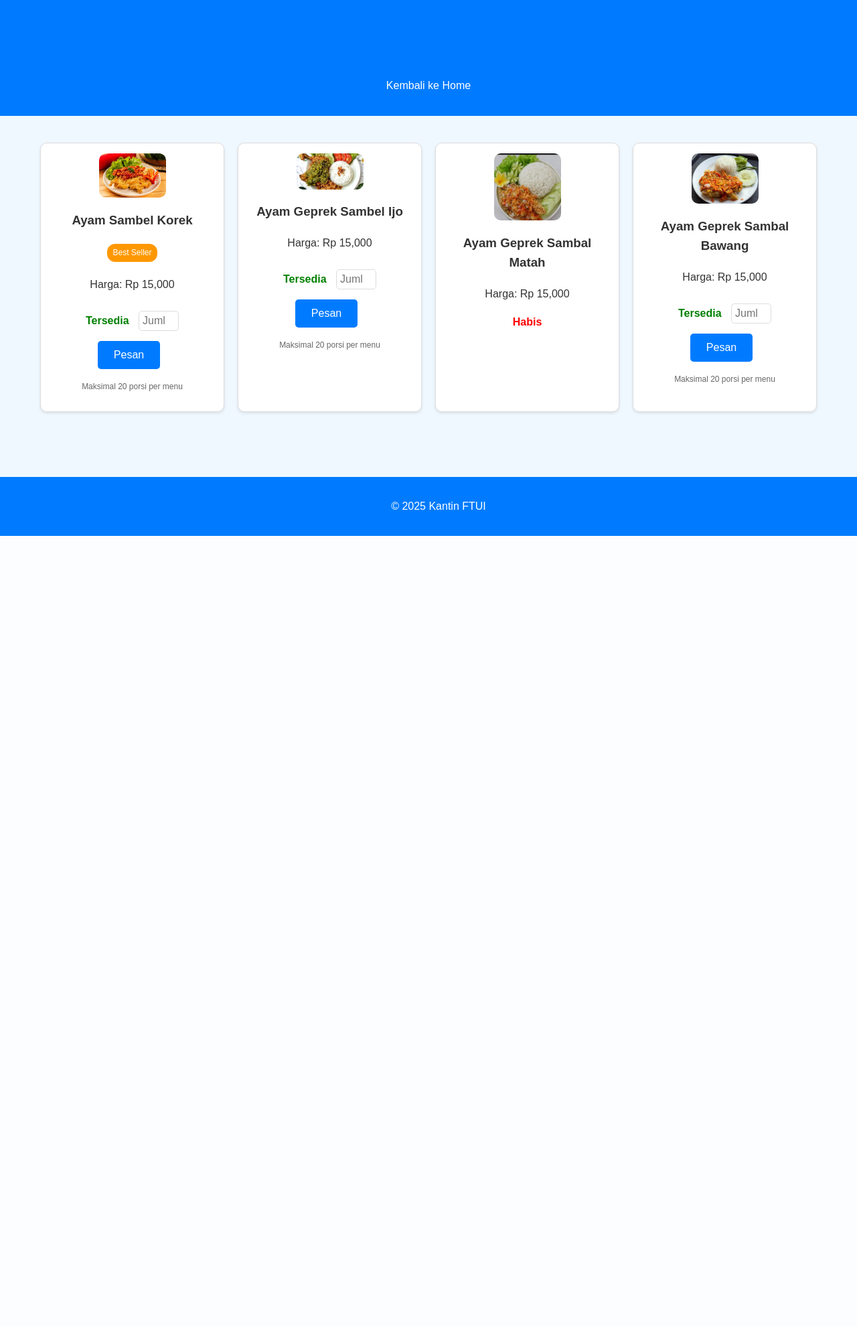
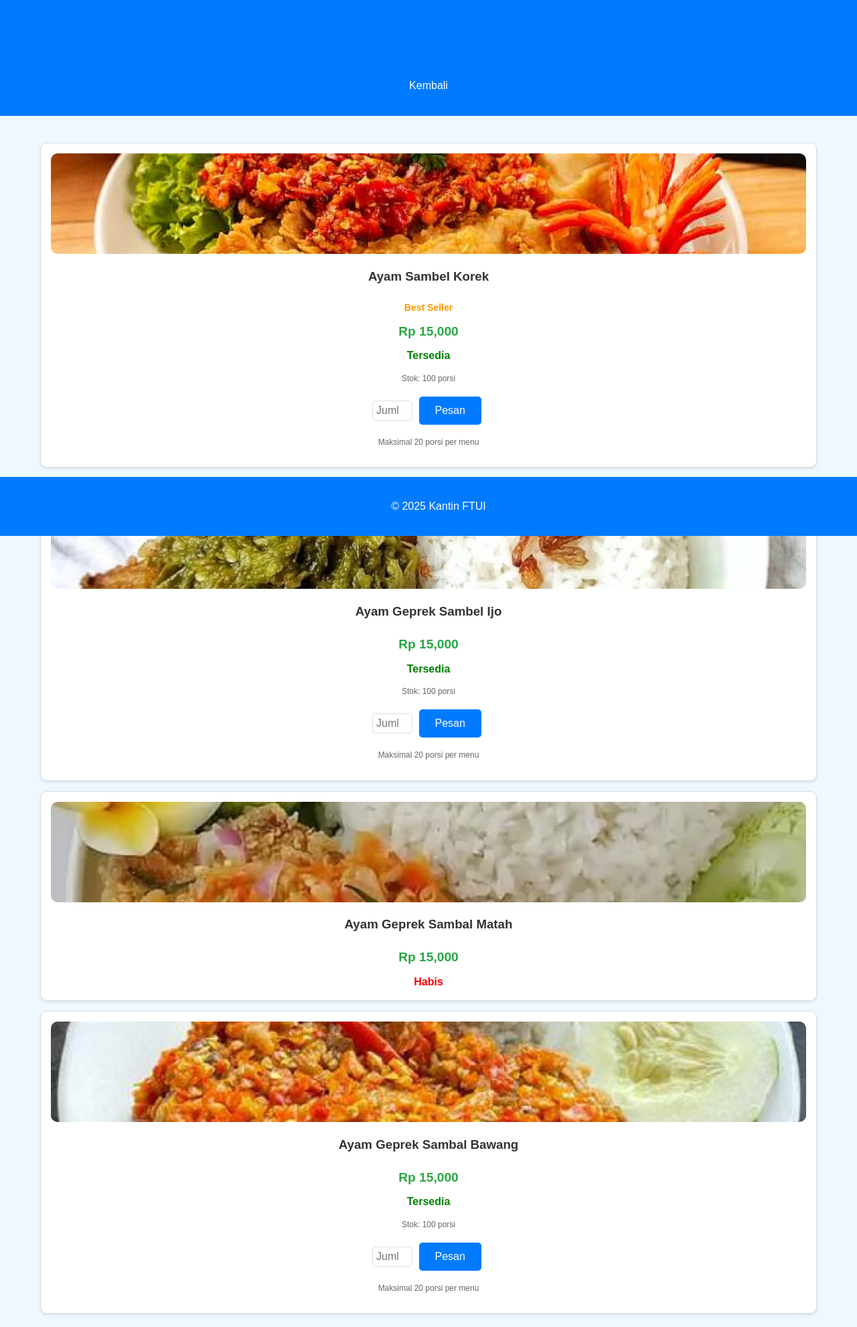
Before and after one commit to hula2hup/kantin-ftui, a Flask app: page /toko/1 in a window 1280 px wide. Shown: the whole page at 67% size. Before the commit the page ends 800 px from the top, so only its background shows below. Run offline with Flask 3, Linux system fonts and the light colour scheme.

Commit message:
Initial commit: Kantin FTUI Flask application

```diff
--- a/app.py
+++ b/app.py
@@ -37,6 +37,7 @@
     image_url = db.Column(db.String(200), nullable=True)
     in_stock = db.Column(db.Boolean, default=True)
     max_order = db.Column(db.Integer, default=20)  # Batasan maksimal porsi per menu
+    stock = db.Column(db.Integer, default=100)  # Stok yang tersedia
     toko_id = db.Column(db.Integer, db.ForeignKey('toko.id'), nullable=False)
     toko = db.relationship('Toko', backref=db.backref('menus', lazy=True, cascade="all, delete-orphan"))
 
@@ -159,6 +160,7 @@
         name = request.form['name']
         price = float(request.form['price'])
         in_stock = 'in_stock' in request.form
+        stock = int(request.form['stock'])
         toko_id = int(request.form['toko_id'])
         image = request.files.get('image')
         image_url = None
@@ -167,7 +169,7 @@
             image_filename = image.filename
             image.save(os.path.join(app.config['UPLOAD_FOLDER'], image_filename))
             image_url = f"images/{image_filename}"
-        new_menu = Menu(name=name, price=price, image_url=image_url, in_stock=in_stock, toko_id=toko_id)
+        new_menu = Menu(name=name, price=price, image_url=image_url, in_stock=in_stock, stock=stock, toko_id=toko_id)
         db.session.add(new_menu)
         db.session.commit()
         return redirect(url_for('admin'))
@@ -211,6 +213,7 @@
         menu.name = request.form['name']
         menu.price = float(request.form['price'])
         menu.in_stock = 'in_stock' in request.form
+        menu.stock = int(request.form['stock'])
         image = request.files.get('image')
         if image:
             os.makedirs(app.config['UPLOAD_FOLDER'], exist_ok=True)
@@ -250,8 +253,13 @@
         if not menu.in_stock:
             flash('Menu ini sedang tidak tersedia.')
             return redirect(url_for('toko_detail', toko_id=menu.toko_id))
+        if quantity > menu.stock:
+            flash(f'Pesanan gagal! Stok tidak mencukupi. Stok tersedia: {menu.stock} porsi.')
+            return redirect(url_for('toko_detail', toko_id=menu.toko_id))
         new_order = Pesanan(toko_id=menu.toko_id, menu_id=menu_id, quantity=quantity)
         db.session.add(new_order)
+        # Kurangi stok
+        menu.stock -= quantity
         db.session.commit()
         flash(f'Pesanan {quantity} porsi {menu.name} berhasil dibuat!')
         return redirect(url_for('toko_detail', toko_id=menu.toko_id))
--- /dev/null
+++ b/requirements.txt
@@ -0,0 +1,6 @@
+Flask==3.0.3
+Flask-SQLAlchemy==3.1.1
+Flask-WTF==1.2.1
+WTForms==3.1.2
+gunicorn==23.0.0
+pyngrok==7.1.1
--- a/static/css/style.css
+++ b/static/css/style.css
@@ -134,7 +134,7 @@
 
 .menu-grid {
     display: grid;
-    grid-template-columns: 1fr; /* Single column on mobile for menus */
+    grid-template-columns: 1fr; /* Always single column for vertical list */
     gap: 15px;
     margin-top: 20px;
 }
@@ -224,10 +224,7 @@
         padding: 20px;
     }
 
-    .menu-grid {
-        grid-template-columns: repeat(auto-fit, minmax(250px, 1fr));
-        gap: 20px;
-    }
+    /* Keep single column for menu-grid on desktop as well */
 
     .toko-grid {
         grid-template-columns: repeat(4, 1fr);
--- a/templates/add_menu.html
+++ b/templates/add_menu.html
@@ -90,11 +90,13 @@
                     <option value="{{ toko.id }}">{{ toko.nama }}</option>
                 {% endfor %}
             </select>
+            <label for="stock">Stok:</label>
+            <input type="number" name="stock" placeholder="Masukkan stok" required>
             <label for="image">Unggah Gambar:</label>
             <input type="file" name="image" accept="image/*">
             <button type="submit">Tambah Menu</button>
         </form>
-        <a href="{{ url_for('admin') }}" class="back-btn">Kembali</a>
+        <a href="javascript:history.back()" class="back-btn">Kembali</a>
     </div>
     <footer>
         <p>&copy; 2025 Kantin FTUI</p>
--- a/templates/add_toko.html
+++ b/templates/add_toko.html
@@ -80,7 +80,7 @@
             <input type="text" name="nama" placeholder="Masukkan nama toko" required>
             <button type="submit">Tambah Toko</button>
         </form>
-        <a href="{{ url_for('admin') }}" class="back-btn">Kembali</a>
+        <a href="javascript:history.back()" class="back-btn">Kembali</a>
     </div>
     <footer>
         <p>&copy; 2025 Kantin FTUI</p>
--- a/templates/admin.html
+++ b/templates/admin.html
@@ -79,6 +79,7 @@
                         <div class="menu-sub-item">
                             <p>{{ menu.name }} - Rp {{ "{:,.0f}".format(menu.price) }}</p>
                             <p>Total Pesanan: {{ menu.pesanan|sum(attribute='quantity') if menu.pesanan else 0 }} / {{ menu.max_order }} porsi</p>
+                            <p>Stok: {{ menu.stock }} porsi</p>
                             <a href="{{ url_for('edit_menu', menu_id=menu.id) }}" class="btn edit-btn">Edit Menu</a>
                             <form method="POST" action="{{ url_for('delete_menu', menu_id=menu.id) }}" style="display: inline;" onsubmit="return confirm('Yakin hapus {{ menu.name }}?')">
                                 <button type="submit" class="btn delete-btn">Hapus Menu</button>
--- a/templates/all_menus.html
+++ b/templates/all_menus.html
@@ -9,7 +9,7 @@
 <body>
     <header>
         <h1>Menu Best Seller</h1>
-        <a href="{{ url_for('index') }}" class="btn">Kembali ke Home</a>
+        <a href="javascript:history.back()" class="btn">Kembali</a>
     </header>
     <div class="container">
         <div class="menu-grid">
--- a/templates/edit_menu.html
+++ b/templates/edit_menu.html
@@ -91,11 +91,13 @@
             <label for="in_stock">
                 <input type="checkbox" name="in_stock" {% if menu.in_stock %}checked{% endif %}> Tersedia
             </label>
+            <label for="stock">Stok:</label>
+            <input type="number" name="stock" value="{{ menu.stock }}" placeholder="Masukkan stok" required>
             <label for="image">Unggah Gambar Baru (opsional):</label>
             <input type="file" name="image" accept="image/*">
             <button type="submit">Simpan Perubahan</button>
         </form>
-        <a href="{{ url_for('admin') }}" class="back-btn">Kembali</a>
+        <a href="javascript:history.back()" class="back-btn">Kembali</a>
     </div>
     <footer>
         <p>&copy; 2025 Kantin FTUI</p>
--- a/templates/edit_toko.html
+++ b/templates/edit_toko.html
@@ -80,7 +80,7 @@
             <input type="text" name="nama" value="{{ toko.nama }}" placeholder="Masukkan nama toko" required>
             <button type="submit">Simpan Perubahan</button>
         </form>
-        <a href="{{ url_for('admin') }}" class="back-btn">Kembali</a>
+        <a href="javascript:history.back()" class="back-btn">Kembali</a>
     </div>
     <footer>
         <p>&copy; 2025 Kantin FTUI</p>
--- a/templates/login.html
+++ b/templates/login.html
@@ -88,7 +88,7 @@
             <input type="password" name="password" placeholder="Password" required>
             <button type="submit">Login</button>
         </form>
-        <a href="{{ url_for('index') }}" class="back-btn">Kembali ke Halaman Awal</a>
+        <a href="javascript:history.back()" class="back-btn">Kembali</a>
     </div>
     <footer>
         <p>&copy; 2025 Kantin FTUI</p>
--- a/templates/order.html
+++ b/templates/order.html
@@ -57,6 +57,6 @@
         <br>
         <button type="submit">Pesan Sekarang</button>
     </form>
-    <a href="{{ url_for('toko_detail', toko_id=menu.toko_id) }}">Kembali ke Menu Toko</a>
+    <a href="javascript:history.back()">Kembali</a>
 </body>
 </html>
--- a/templates/record_sale.html
+++ b/templates/record_sale.html
@@ -61,6 +61,6 @@
         <input type="number" name="quantity" required><br>
         <button type="submit">Simpan Penjualan</button>
     </form>
-    <a href="/">Kembali</a>
+    <a href="javascript:history.back()">Kembali</a>
 </body>
 </html>
--- a/templates/toko_detail.html
+++ b/templates/toko_detail.html
@@ -50,7 +50,7 @@
 <body>
     <header>
         <h1>Menu di {{ toko.nama }}</h1>
-        <a href="{{ url_for('index') }}" class="btn">Kembali ke Home</a>
+        <a href="javascript:history.back()" class="btn">Kembali</a>
         {% if current_user.is_authenticated %}
             <a href="{{ url_for('admin') }}" class="btn">Admin Dashboard</a>
         {% endif %}
@@ -61,19 +61,20 @@
                 {% for menu in menus %}
                     <div class="menu-item">
                         {% if menu.image_url %}
-                            <img src="{{ url_for('static', filename=menu.image_url) }}" alt="{{ menu.name }}">
+                            <img src="{{ url_for('static', filename=menu.image_url) }}" alt="{{ menu.name }}" style="width: 100%; height: 150px; object-fit: cover; border-radius: 10px; margin-bottom: 10px;">
                         {% else %}
-                            <div class="placeholder-img"></div>
+                            <div style="width: 100%; height: 150px; background: #ddd; border-radius: 10px; margin-bottom: 10px;"></div>
                         {% endif %}
                         <h3>{{ menu.name }}</h3>
                         {% if menu == best_menu %}
-                            <span style="background-color: #ff9800; color: white; padding: 4px 8px; border-radius: 12px; font-size: 12px; display: inline-block; margin-bottom: 5px;">Best Seller</span>
+                            <span style="color: #ff9800; font-weight: bold; font-size: 14px;">Best Seller</span>
                         {% endif %}
-                        <p>Harga: Rp {{ "{:,.0f}".format(menu.price) }}</p>
+                        <p class="price">Rp {{ "{:,.0f}".format(menu.price) }}</p>
                         {% if menu.in_stock %}
                             <span style="color: green; font-weight: bold;">Tersedia</span>
+                            <p style="font-size: 12px; color: #666;">Stok: {{ menu.stock }} porsi</p>
                             <form method="POST" action="{{ url_for('order', menu_id=menu.id) }}" style="display: inline; margin: 10px;">
-                                <input type="number" name="quantity" placeholder="Jumlah" min="1" max="{{ menu.max_order }}" required style="width: 60px; padding: 5px;">
+                                <input type="number" name="quantity" placeholder="Jumlah" min="1" max="{{ menu.stock }}" required style="width: 60px; padding: 5px;">
                                 <button type="submit" class="btn">Pesan</button>
                             </form>
                             <p style="font-size: 12px; color: #666;">Maksimal {{ menu.max_order }} porsi per menu</p>
--- a/templates/toko_list.html
+++ b/templates/toko_list.html
@@ -9,7 +9,7 @@
 <body>
     <header>
         <h1>Daftar Toko</h1>
-        <a href="{{ url_for('index') }}" class="btn">Kembali ke Home</a>
+        <a href="javascript:history.back()" class="btn">Kembali</a>
     </header>
     <div class="container">
         <div class="toko-grid">
```
Also changed, not shown: 1 other file.
